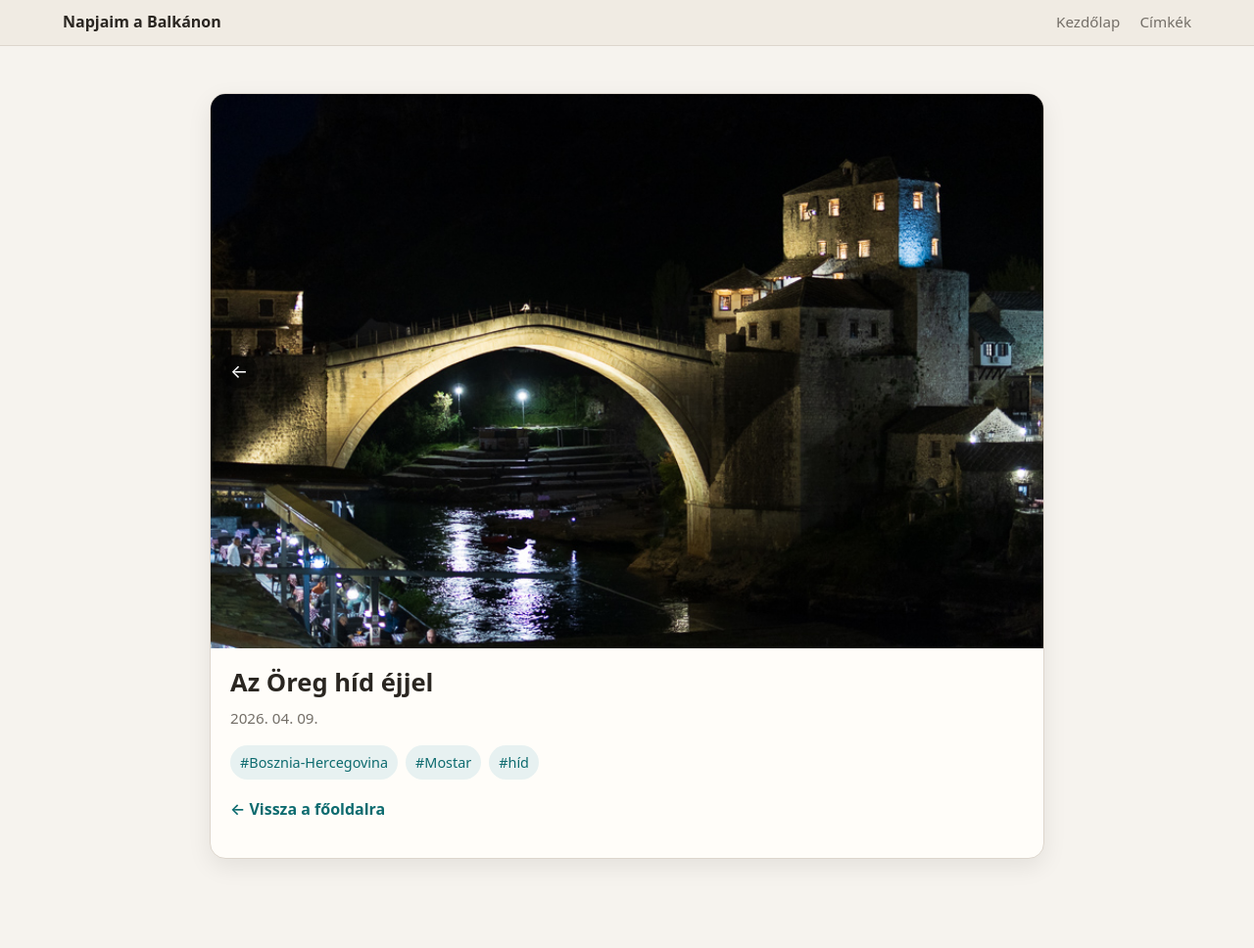
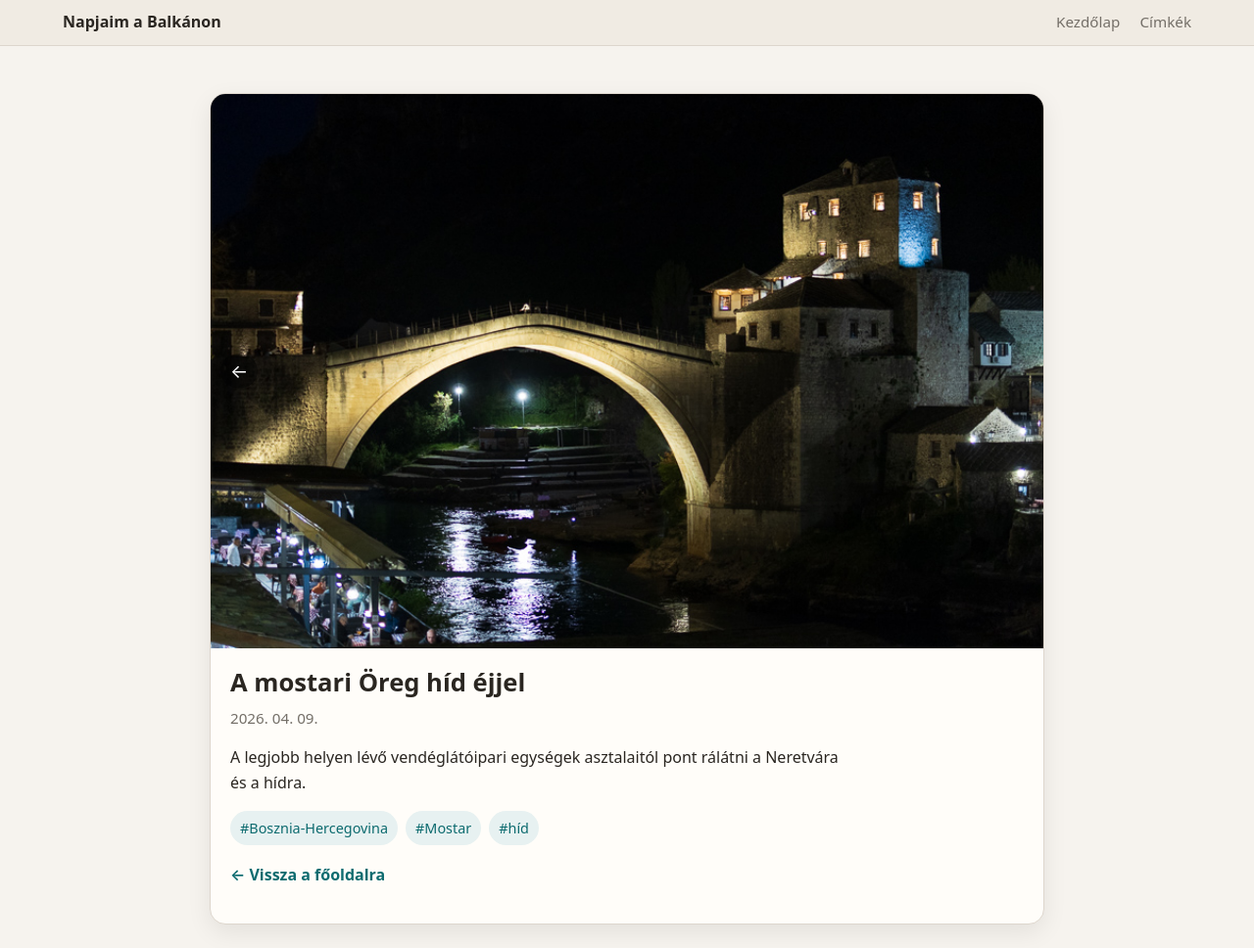
Before and after one commit to havassy/fotoblog, a Jekyll site: the page built from _posts/2026-04-09-oreghid_ejjel.md, in a window 1280 px wide. Shown: the whole page at 98% size. Built offline with Jekyll 4.4.1, drawn with Linux system fonts in a browser that asks for light colours; before the commit the page ends 901 px from its top, so only the background shows below that.

Commit message:
Auto-create/update posts from images

```diff
--- a/_posts/2026-04-09-oreghid_ejjel.md
+++ b/_posts/2026-04-09-oreghid_ejjel.md
@@ -1,10 +1,13 @@
 ---
 layout: post
-title: "Az Öreg híd éjjel"
+title: "A mostari Öreg híd éjjel"
 date: 2026-04-09T19:15:33.74+01:00
 image: "/assets/images/oreghid_ejjel.jpg"
 tags:
   - "Bosznia-Hercegovina"
   - "Mostar"
   - "híd"
+description: "A legjobb helyen lévő vendéglátóipari egységek asztalaitól pont rálátni a Neretvára és a hídra."
 ---
+
+A legjobb helyen lévő vendéglátóipari egységek asztalaitól pont rálátni a Neretvára és a hídra.
```
